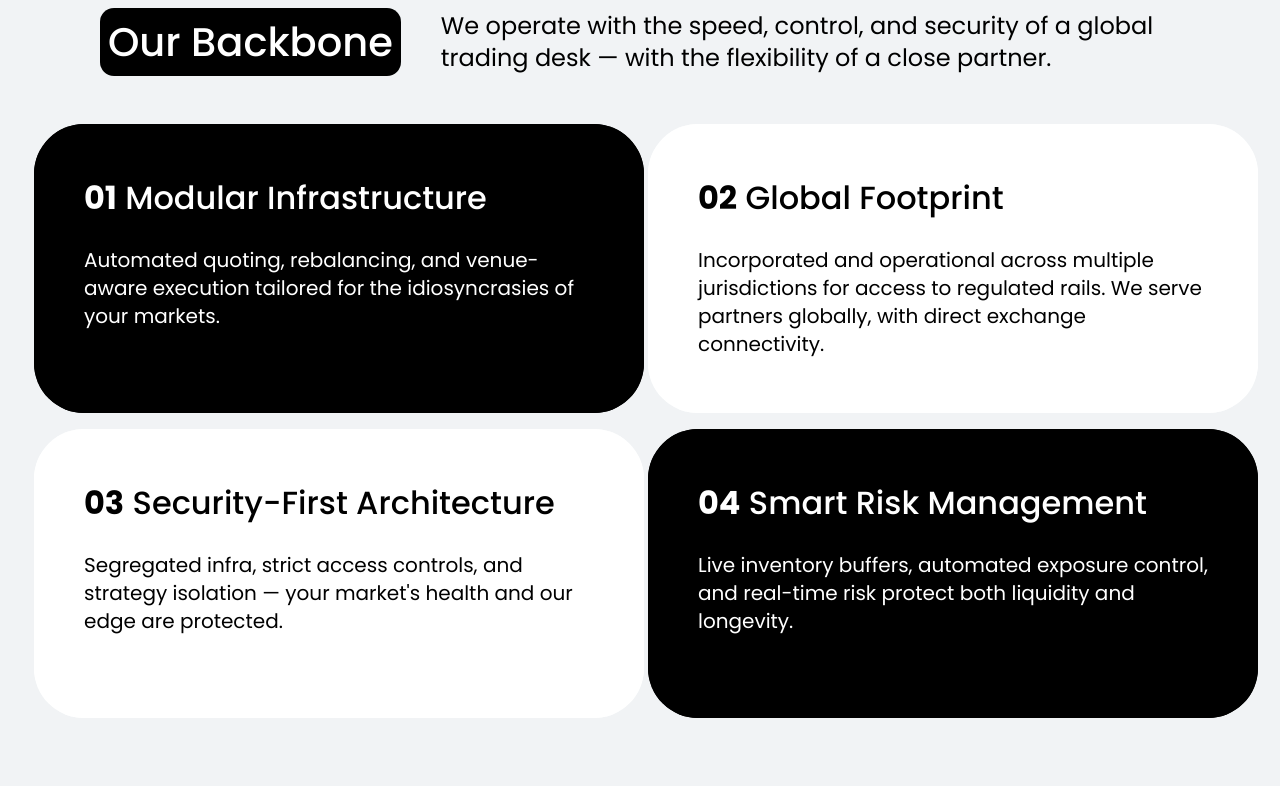
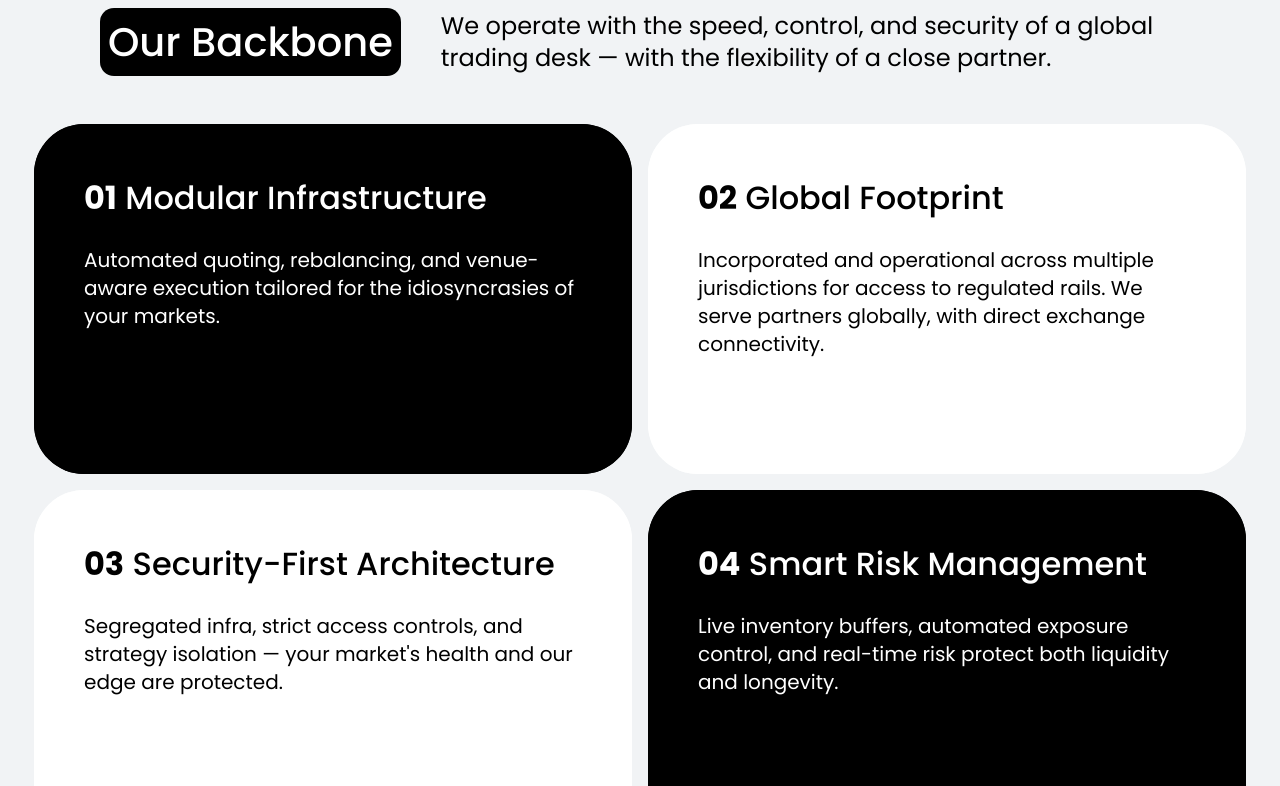
Before and after one commit to tsupo001/wayfinderlabs-website-v2, a React (Vite) app: page / in a window 1280 px wide. Shown: the part 3000-3786 px from the top of the page. Built offline with nearby package versions, Linux system fonts and the light colour scheme.

Commit message:
Increase individual box height for better content fit
cgen-edf5095d151b4d82acdece05d2eabb08

```diff
--- a/client/components/OurBackbone.tsx
+++ b/client/components/OurBackbone.tsx
@@ -60,7 +60,7 @@ export default function OurBackbone() {
           <div
             key={index}
             className={`
-              w-full lg:w-[610px] h-auto min-h-[250px] lg:min-h-[289px]
+              w-full h-auto min-h-[320px] lg:min-h-[350px]
               rounded-[50px] p-8 lg:p-[50px]
               ${feature.bgColor}
               flex flex-col gap-6
```
